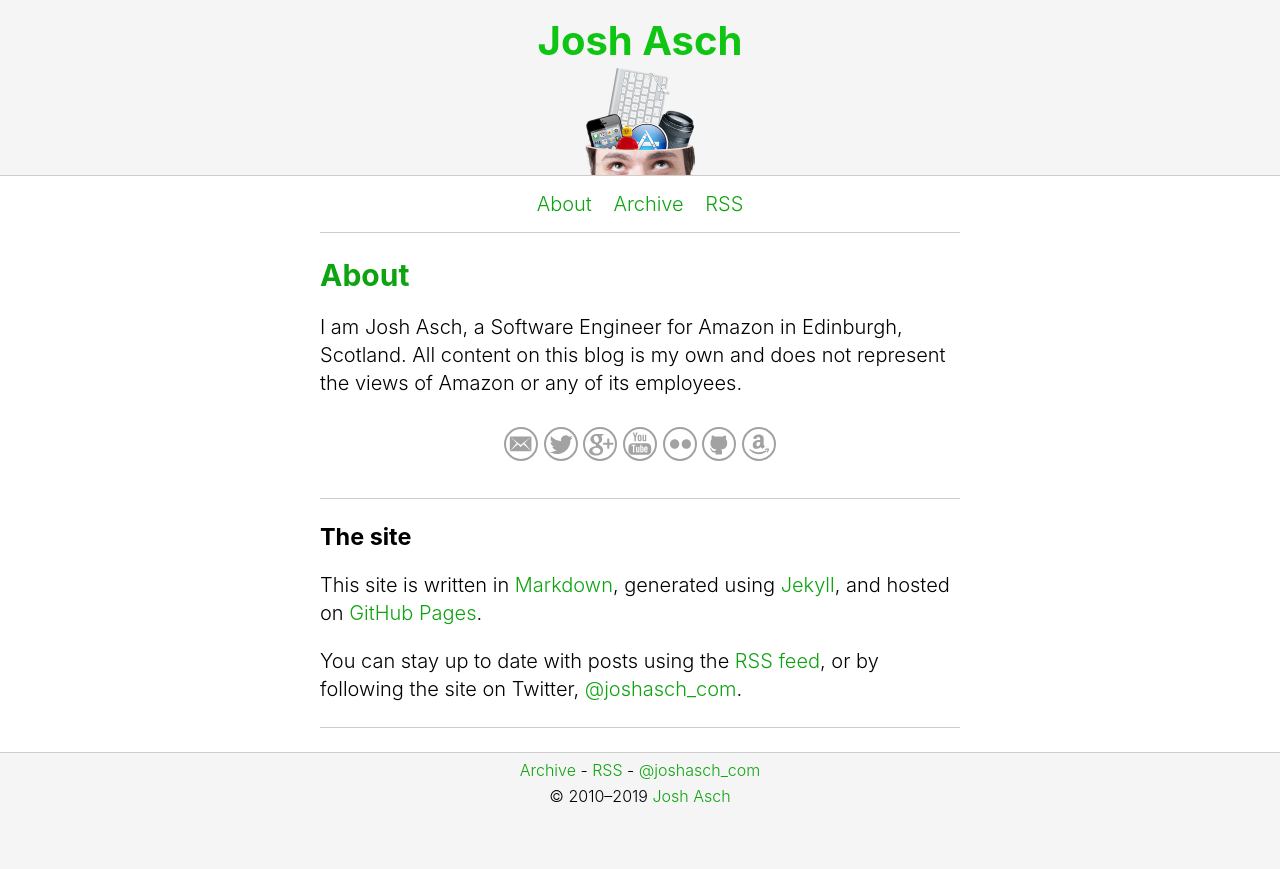
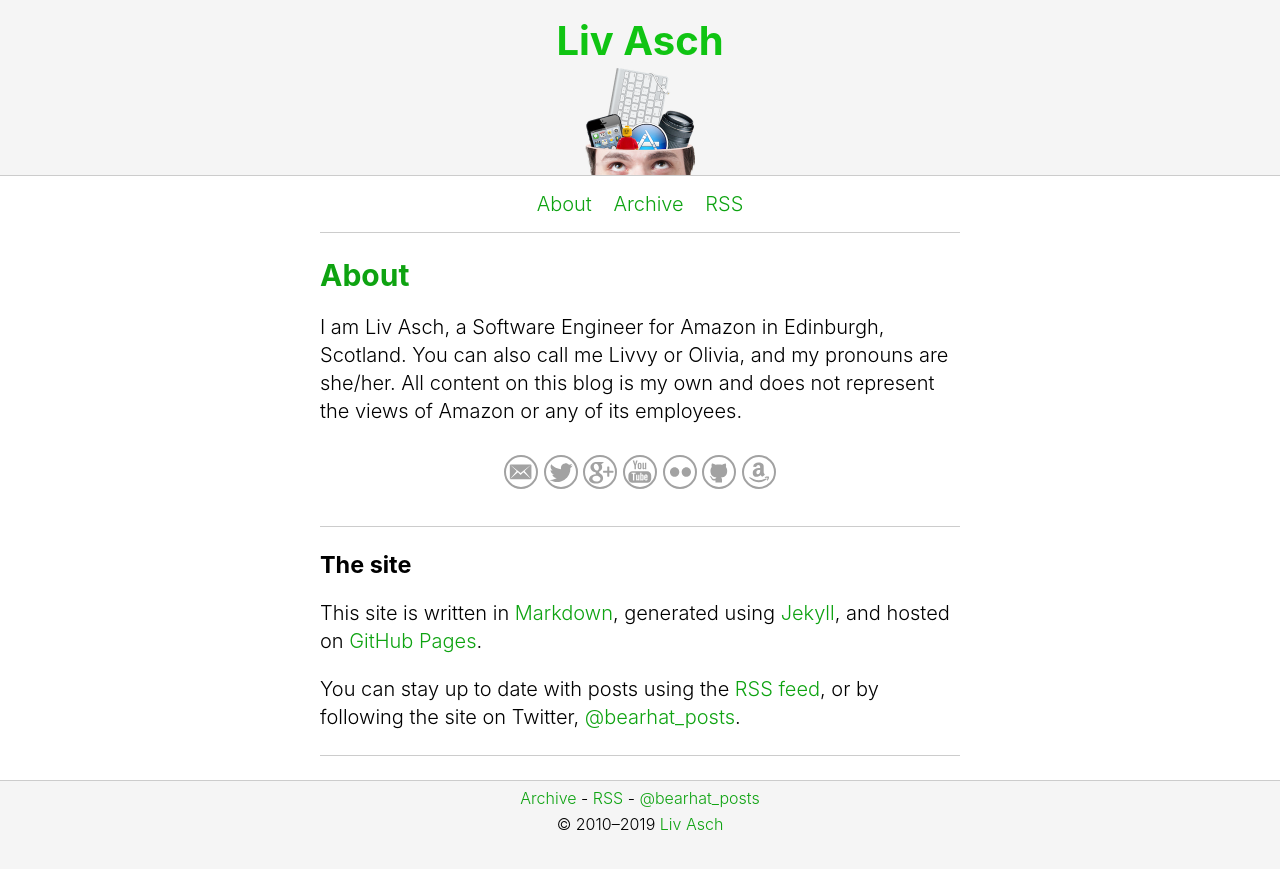
Before and after one commit to jobbogamer/jobbogamer.github.io, a Jekyll site: the page built from about/index.html, in a window 1280 px wide. Shown: the top 869 px of the page. Built offline with Jekyll 4.4.1, drawn with Linux system fonts in a browser that asks for light colours; comment, search, counter and statistics services are not loaded.

Commit message:
Update name, twitter usernames, and links

```diff
--- a/_config.yml
+++ b/_config.yml
@@ -1,12 +1,12 @@
-name: Josh Asch
-author: Josh Asch
-description: "The random ramblings of Josh Asch, a Computer Science student from the UK."
-url: "http://joshasch.com"
+name: Liv Asch
+author: Liv Asch
+description: "The random ramblings of Liv Asch, a software engineer from the UK."
+url: "http://bearhat.co.uk"
 
 permalink: /:year/:month/:day/:title/
 
-twitter_handle: josh_asch
-email: josh@joshasch.com
+twitter_handle: jobbogamer
+email: olivia@bearhat.co.uk
 
 paginate: 5
 paginate_path: "page/:num"
--- a/_layouts/default.html
+++ b/_layouts/default.html
@@ -11,13 +11,13 @@
 		<meta name="canonical" content="{{ site.url }}{{ page.url }}" />
 
 		<meta name="twitter:card" content="summary" />
-		<meta name="twitter:site" content="@joshasch_com" />
+		<meta name="twitter:site" content="@bearhat_posts" />
 		<meta name="twitter:title" content="{% if page.title %}{{ page.title }}{% else %}{{ site.name }}{% endif %}" />
 		<meta name="twitter:description" content="{{ description | strip_html | condense_spaces }}" />
 		<meta name="twitter:url" content="{{ site.url }}{{ page.url }}" />
 
 		<meta property="og:title" content="{% if page.title %}{{ page.title }}{% else %}{{ site.name }}{% endif %}" />
-		<meta property="og:site_name" content="Josh Asch" />
+		<meta property="og:site_name" content="Liv Asch" />
 		<meta property="og:url" content="{{ site.url }}{{ page.url }}" />
 		<meta property="og:description" content="{{ description | strip_html | condense_spaces | truncatewords:50 }}" />
 		<meta property="og:image" content="{{ site.url }}/icons/apple-touch-icon.png" />
@@ -75,7 +75,7 @@
 		</div><!-- #content -->
 
 		<div id="footer">
-			<p><a href="/archive">Archive</a> - <a href="/atom.xml">RSS</a> - <a href="http://twitter.com/joshasch_com">@joshasch_com</a></p>
+			<p><a href="/archive">Archive</a> - <a href="/atom.xml">RSS</a> - <a href="http://twitter.com/bearhat_posts">@bearhat_posts</a></p>
 			<p>&copy; 2010–{{ site.time | date: "%Y" }} <a href="/about" rel="author">{{ site.author }}</a></p>
 		</div><!-- #footer -->
 	</body>
--- a/about/index.html
+++ b/about/index.html
@@ -5,13 +5,13 @@
 
 <div id="about">
 	<p>
-	I am Josh Asch, a Software Engineer for Amazon in Edinburgh, Scotland. All content on this blog is
+	I am Liv Asch, a Software Engineer for Amazon in Edinburgh, Scotland. You can also call me Livvy or Olivia, and my pronouns are she/her. All content on this blog is
 	my own and does not represent the views of Amazon or any of its employees.
 	</p>
 
 	<div class="contact-methods">
 		<a href="mailto:{{ site.email }}" class="share-icon email" title="Email me"></a>
-		<a href="http://twitter.com/josh_asch" class="share-icon twitter" title="Follow me on Twitter"></a>
+		<a href="http://twitter.com/jobbogamer" class="share-icon twitter" title="Follow me on Twitter"></a>
 		<a href="https://plus.google.com/105924913338647239760?rel=author" class="share-icon googleplus" title="Circle me on Google+"></a>
 		<a href="http://www.youtube.com/user/MrCheesesStopMotion" class="share-icon youtube" title="My YouTube channel"></a>
 		<a href="http://www.flickr.com/photos/jobbogamer/" class="share-icon flickr" title="My photos on Flickr"></a>
@@ -24,5 +24,5 @@
 	<h3>The site</h3>
 
 	<p>This site is written in <a href="http://daringfireball.net/projects/markdown">Markdown</a>, generated using <a href="http://jekyllrb.com">Jekyll</a>, and hosted on <a href="http://pages.github.com">GitHub Pages</a>.</p>
-	<p>You can stay up to date with posts using the <a href="/atom.xml">RSS feed</a>, or by following the site on Twitter, <a href="http://twitter.com/joshasch_com">@joshasch_com</a>.</p>
+	<p>You can stay up to date with posts using the <a href="/atom.xml">RSS feed</a>, or by following the site on Twitter, <a href="http://twitter.com/bearhat_posts">@bearhat_posts</a>.</p>
 </div>
--- a/archive/index.html
+++ b/archive/index.html
@@ -1,7 +1,7 @@
 ---
 layout: page
 title: Archive
-description: "All the blog posts ever published on Josh Asch's blog."
+description: "All the blog posts ever published on Liv Asch's blog."
 ---
 
 <p>Below is a list of all posts ever published on this blog.</p>
```
Also changed, not shown: _posts/2013-12-29-i-made-a-thing-emojiboard.md (+0 -2 lines), _posts/2017-01-12-i-made-a-thing-playlist-abandoner.md (+1 -1 lines), 1 other file.
